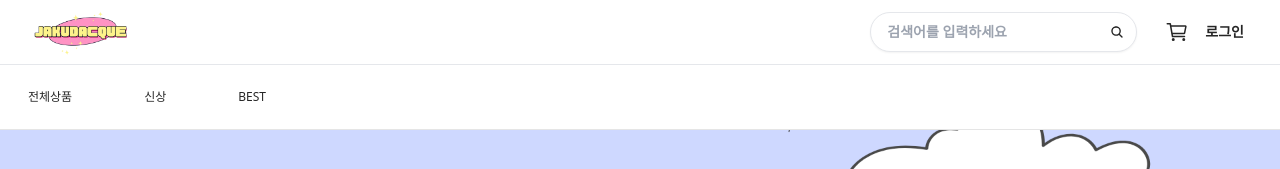
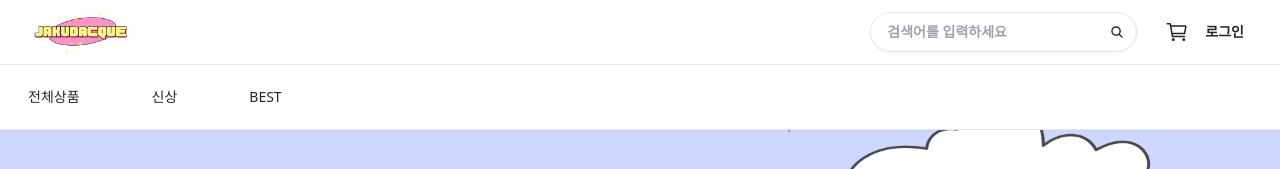
Before and after one commit to FRONTENDBOOTCAMP-11th/Jakudacque, a React (Vite) app: page / in a window 1280 px wide. Shown: the top 169 px of the page. Built offline with nearby package versions, Linux system fonts and the light colour scheme; no server answers; a web font is replaced by a local one.

Commit message:
💄 잘못 크기 줄인거 수정

```diff
--- a/src/components/layout/Category.jsx
+++ b/src/components/layout/Category.jsx
@@ -96,11 +96,11 @@ const Category = () => {
     <nav className="w-full overflow-x-auto bg-white border-b border-neutral-200">
       <div className="px-4 mx-auto max-w-7xl ">
         <div className="flex items-center justify-start h-16 ">
-          <div className="flex gap-12 whitespace-nowrap">
+          <div className="flex gap-12  whitespace-nowrap">
             {menuItems.map(item => (
               <button
                 key={item.name}
-                className={`relative px-3 py-2 text-xs font-medium
+                className={`relative px-3 py-2 text-sm font-medium
                          transition-colors duration-200 border-0 bg-transparent cursor-pointer shrink-0
                          ${
                            activeItem === item.name
```
